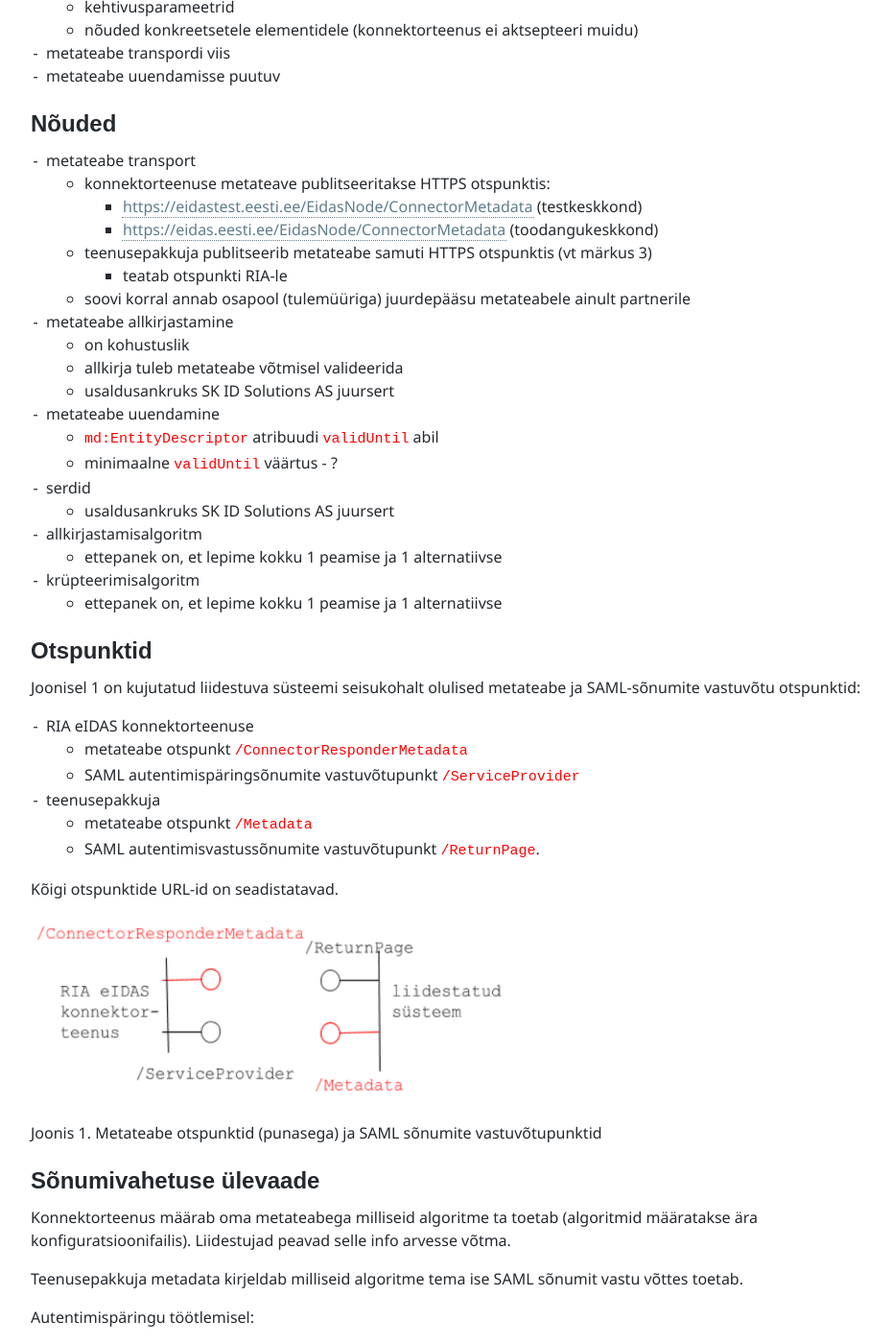
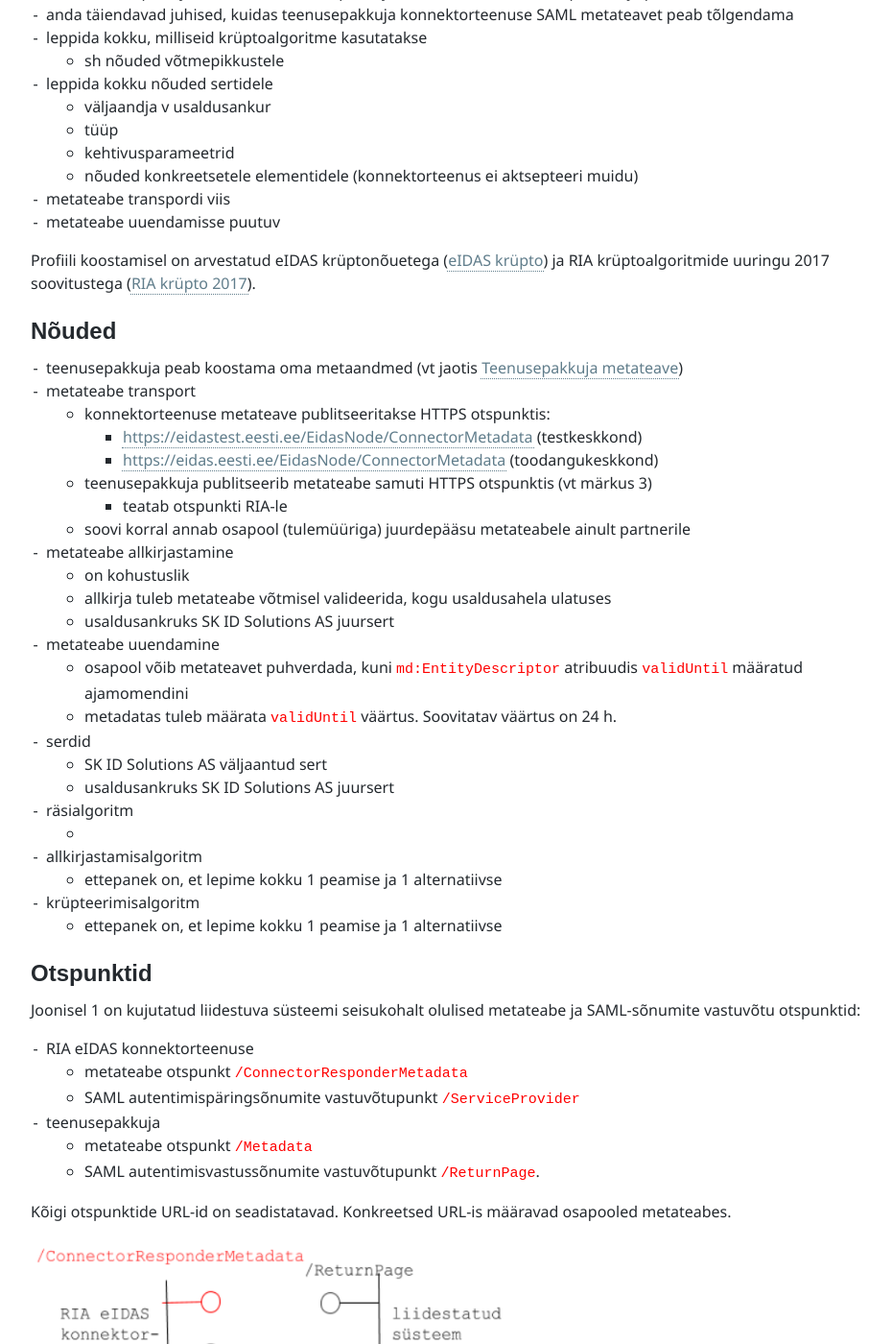
Before and after one commit to e-gov/eIDAS-Node, a Jekyll site: the page built from Usaldusprofiil.md, in a window 1280 px wide and 1400 px high, scrolled down 1122 px. Shown: the whole window at 96% size, without its empty margins (0-930 px from the left). Built offline with Jekyll 4.4.1, drawn with Linux system fonts in a browser that asks for light colours; our own code applies the rules of GitHub Pages for plain Markdown files; some of the changed text lies outside the part shown.

Commit message:
Krüptoprofiili täiendused

```diff
--- a/Usaldusprofiil.md
+++ b/Usaldusprofiil.md
@@ -2,13 +2,17 @@
 permalink: Profiil
 ---
 
-# eIDAS siseriiklik profiil
+# eIDAS siseriiklikud usaldus- ja krüptonõuded
 {:.no_toc}
 
 versioon 0.1, 27.01.2018
 
 * TOC
 {:toc}
+
+Käesoleva dokumendiga kehtestatakse usaldus- ja krüptonõuded RIA eIDAS konnektorteenusega liidestatavatele infosüsteemidele (eIDAS terminoloogias - teenusepakkujatele). sh täpsustatakse ja selgitatakse vahetatavate metaandmete tähendust.
+
+Vt ka: [eIDAS konnektorteenuse liidese spetsifikatsioon](Spetsifikatsioon)
 
 ## Mida on vaja?
 
@@ -41,8 +45,11 @@ Selleks:
 - metateabe transpordi viis
 - metateabe uuendamisse puutuv
 
+Profiili koostamisel on arvestatud eIDAS krüptonõuetega ([eIDAS krüpto]) ja RIA krüptoalgoritmide uuringu 2017 soovitustega ([RIA krüpto 2017]).
+
 ## Nõuded
 
+- teenusepakkuja peab koostama oma metaandmed (vt jaotis [Teenusepakkuja metateave](https://e-gov.github.io/eIDAS-Connector/Profiil#teenusepakkuja-metateave))
 - metateabe transport
     - konnektorteenuse metateave publitseeritakse HTTPS otspunktis:
         - [https://eidastest.eesti.ee/EidasNode/ConnectorMetadata](https://eidastest.eesti.ee/EidasNode/ConnectorMetadata) (testkeskkond)
@@ -52,13 +59,16 @@ Selleks:
     - soovi korral annab osapool (tulemüüriga) juurdepääsu metateabele ainult partnerile
 - metateabe allkirjastamine
     - on kohustuslik
-    - allkirja tuleb metateabe võtmisel valideerida
+    - allkirja tuleb metateabe võtmisel valideerida, kogu usaldusahela ulatuses
     - usaldusankruks SK ID Solutions AS juursert
 - metateabe uuendamine
-    - `md:EntityDescriptor` atribuudi `validUntil` abil
-    - minimaalne `validUntil` väärtus - ?
+    - osapool võib metateavet puhverdada, kuni `md:EntityDescriptor` atribuudis `validUntil` määratud ajamomendini
+    - metadatas tuleb määrata `validUntil` väärtus. Soovitatav väärtus on 24 h.
 - serdid
+    - SK ID Solutions AS väljaantud sert
     - usaldusankruks SK ID Solutions AS juursert
+- räsialgoritm
+    -
 - allkirjastamisalgoritm
     - ettepanek on, et  lepime kokku 1 peamise ja 1 alternatiivse
 - krüpteerimisalgoritm
@@ -75,7 +85,7 @@ Joonisel 1 on kujutatud liidestuva süsteemi seisukohalt olulised metateabe ja S
     - metateabe otspunkt `/Metadata`
     - SAML autentimisvastussõnumite vastuvõtupunkt `/ReturnPage`.
 
-Kõigi otspunktide URL-id on seadistatavad.
+Kõigi otspunktide URL-id on seadistatavad. Konkreetsed URL-is määravad osapooled metateabes.
 
 <img src='https://e-gov.github.io/eIDAS-Connector/img/Otspunktid.PNG' style='width:500px;'>
 
@@ -215,10 +225,17 @@ Märkus. Aluseks on võetud eIDAS konnektorteenuse tarkvaraga kaasas oleva liide
 
 - `md:ContactPerson` - teave teenusepakkuja kontaktisiku kohta.
 
+## Viited
+
+[RIA krüpto 2017]: Riigi Infosüsteemide Amet, Cybernetica AS (2017) Krüptograafiliste algoritmide elutsükkel. Uuring. [https://www.ria.ee/ee/kruptouuringud.html](https://www.ria.ee/ee/kruptouuringud.html).
+
+[eIDAS krüpto]: [eIDAS Crypto Requirements for the eIDAS Interoperability Framework v1.0](https://ec.europa.eu/cefdigital/wiki/download/attachments/46992719/eidas_-_crypto_requirements_for_the_eidas_interoperability_framework_v1.0.pdf?version=1&modificationDate=1497252920224&api=v2)
+
+
 ## Märkused
 
 1 Usaldusse puutuv SAML tasemel tuleks võimalikult ära määrata SAML metateabega, vt [SAML V2.0 Metadata Interoperability Profile v1.0](http://docs.oasis-open.org/security/saml/Post2.0/sstc-metadata-iop-cs-01.html) (2009). Samas tuleb olla realistlik: dünaamilist algoritmide kokkuleppimist e kätlust poolte vahel SAML standardid ei konkretiseeri. Me ei jõuaks ka teostada. Vrdl [SAML v2.0 Metadata Profile for Algorithm Support Version 1.0](http://docs.oasis-open.org/security/saml/Post2.0/sstc-saml-metadata-algsupport.html).
 
 2 Vrdl Soome avaliku sektori keskse autentimisteenuse Suomi.fi-tunnistus juhised teenusepakkujate SAML metateabele: [https://esuomi.fi/palveluntarjoajille/tunnistus/tekninen-aineisto/asiointipalvelun-metadatatiedot/](https://esuomi.fi/palveluntarjoajille/tunnistus/tekninen-aineisto/asiointipalvelun-metadatatiedot/).
 
-3 Alternatiiv: teenusepakkuja metateabe loetakse konnektorteenusesse sisse lokaalsest failist. See eeldab metateabe out of band (muu kanali kaudu) toimetamist RIA-sse.
+3 Alternatiiv: teenusepakkuja metateabe loetakse konnektorteenusesse sisse lokaalsest failist. See eeldab metateabe _out of band_ (muu kanali kaudu) toimetamist RIA-sse. Eelistame transporti üle HTTPS-i.
```
Also changed, not shown: index.md (+1 -1 lines).
